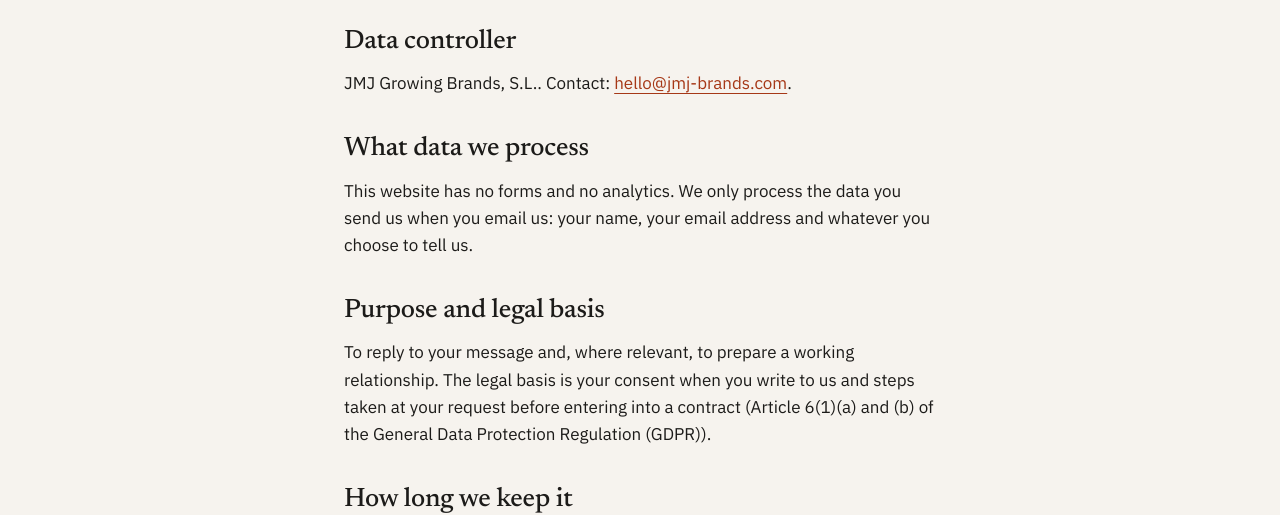
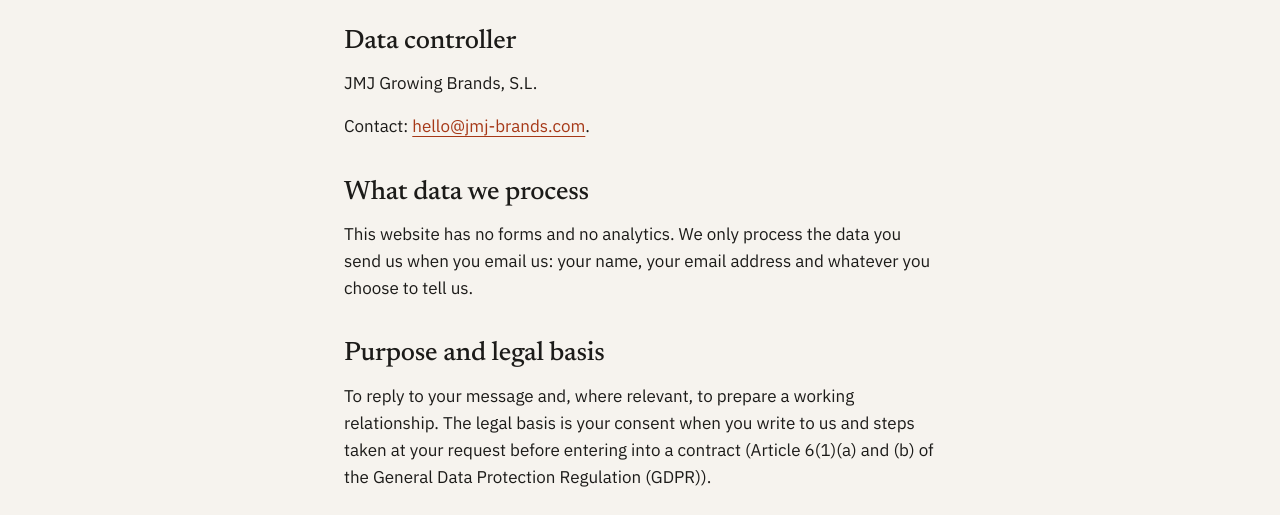
Before and after one commit to jmj-group/jmj-brands, a plain HTML site: page privacy.html in a window 1280 px wide. Shown: the part 288-803 px from the top of the page. Drawn offline with Linux system fonts and the light colour scheme.

Commit message:
Add files via upload

```diff
--- a/privacy.html
+++ b/privacy.html
@@ -26,7 +26,8 @@
 <h1>Privacy policy</h1>
 
 <h2>Data controller</h2>
-<p>JMJ Growing Brands, S.L.. Contact: <a href="mailto:hello@jmj-brands.com">hello@jmj-brands.com</a>.</p>
+<p>JMJ Growing Brands, S.L.</p>
+<p>Contact: <a href="mailto:hello@jmj-brands.com">hello@jmj-brands.com</a>.</p>
 <h2>What data we process</h2>
 <p>This website has no forms and no analytics. We only process the data you send us when you email us: your name, your email address and whatever you choose to tell us.</p>
 <h2>Purpose and legal basis</h2>
```
